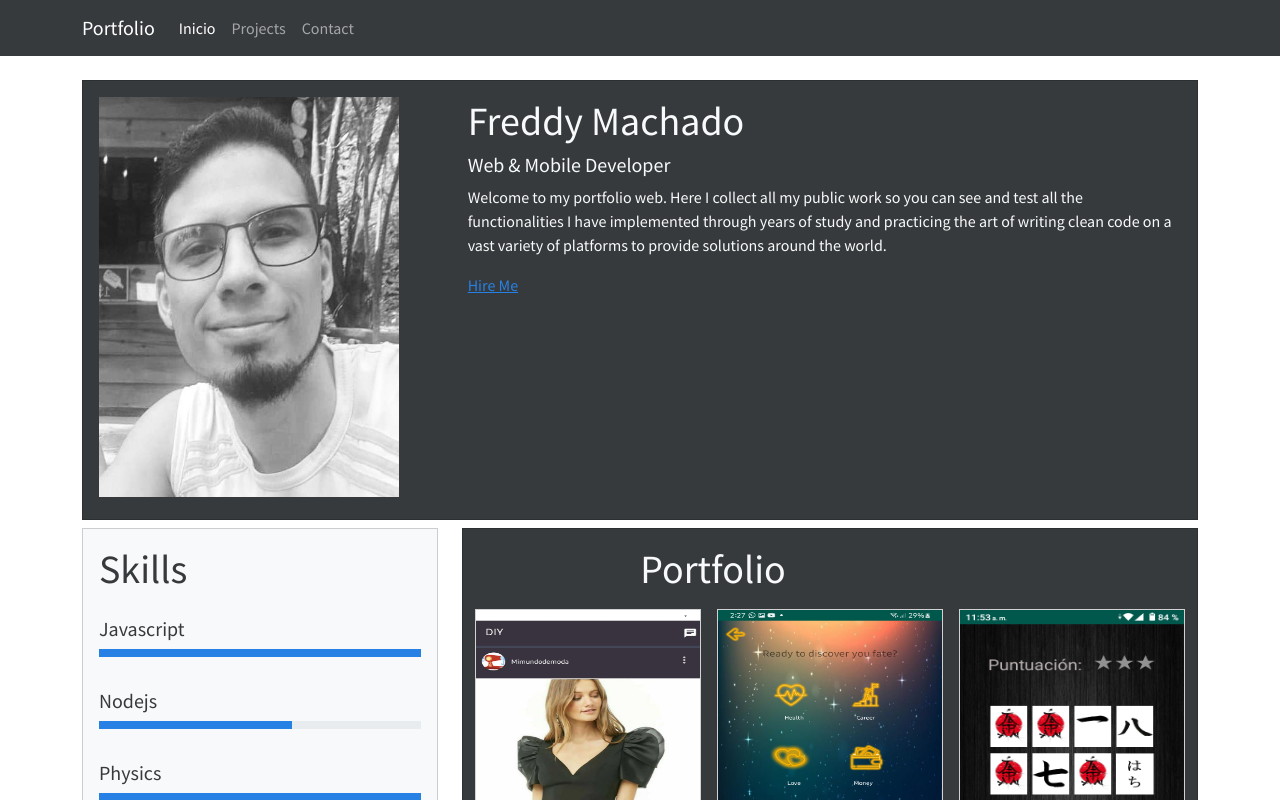
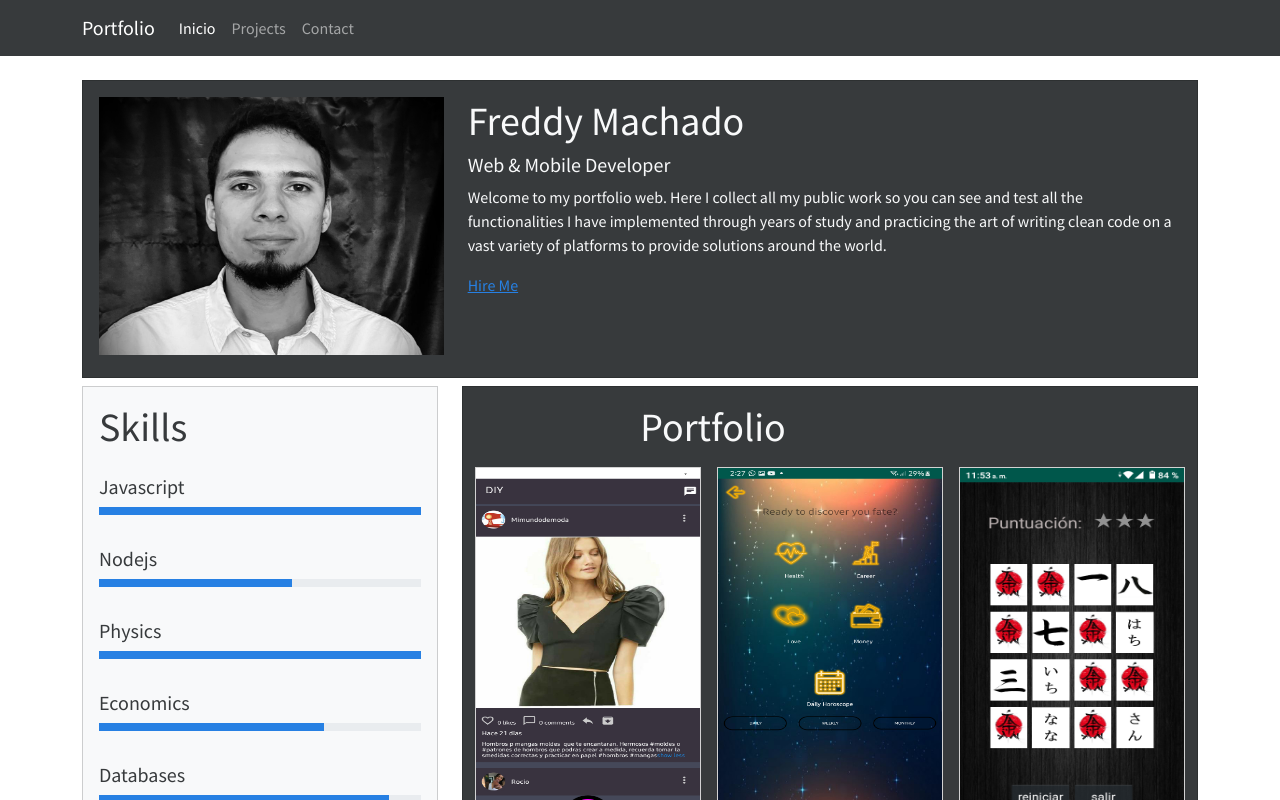
Before and after one commit to freddymachado/portfolio-web, a Next.js app: page / in a window 1280 px wide. Shown: the top 800 px of the page. Built offline with nearby package versions, Linux system fonts and the light colour scheme.

Commit message:
add profile image

```diff
--- a/pages/index.js
+++ b/pages/index.js
@@ -14,7 +14,7 @@ export default function Home() {
             <div className='row'>
               <div className='col-md-4'>
                 {/**TODO: Take a good picture, centrated, well dressed and horizontal with black background */}
-                <Image src='/freddy.jpg' width={300} height={400}
+                <Image src='/fred-gris.jpg' width={400} height={300}
                 alt='Picture of Freddy Machado Developer' className='img-fluid'/>
               </div>
               <div className='col-md-8'>
```
Also changed, not shown: public/fred-gris.jpg (added).
